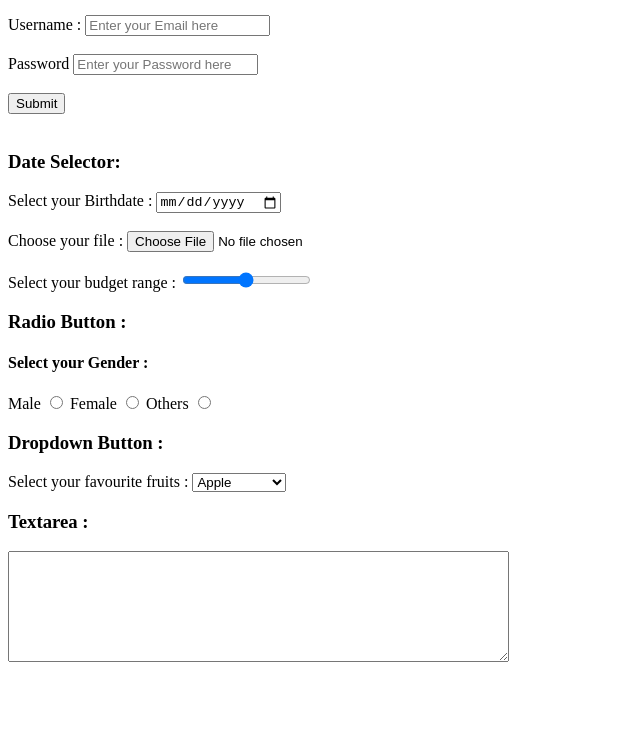
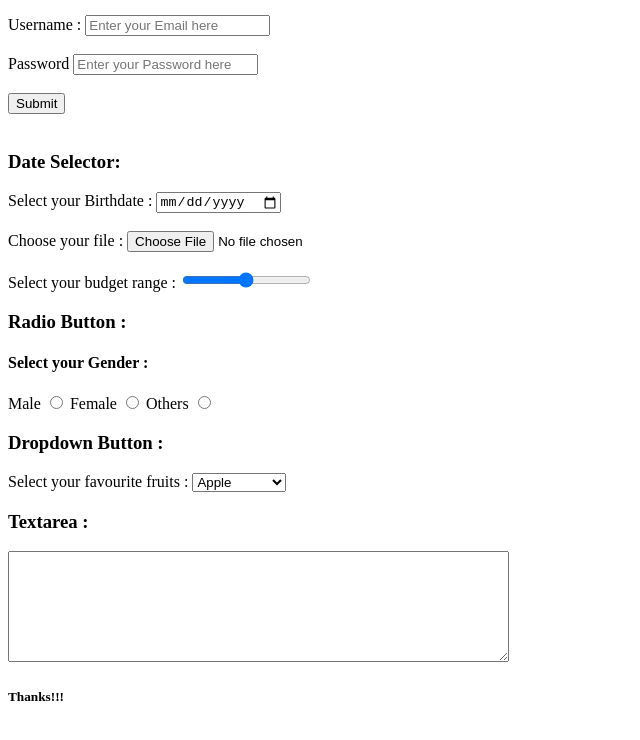
Before and after one commit to ashiqurrahman-7/my-first-website, a plain HTML site: page index.html in a window 1280 px wide. Shown: the part 44-784 px from the top of the page, without its empty margins (0-640 px from the left). Drawn offline with Linux system fonts and the light colour scheme.

Commit message:
Finish changes

```diff
--- a/index.html
+++ b/index.html
@@ -62,7 +62,7 @@
 
 
 </form>
-
+<h5>Thanks!!!</h5>
 
 </body>
 </html>
```
